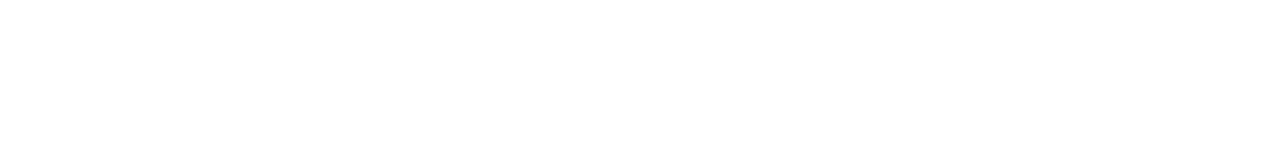
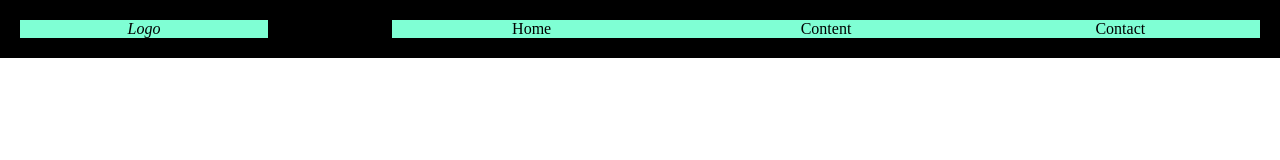
Before and after one commit to Pieris128/Web-Desing, a plain HTML site: page Other Projects/plantillas/responsive-flex-top-navbar/index.html in a window 1280 px wide. Drawn offline with Linux system fonts and the light colour scheme.

Commit message:
new nav-bar proyect

```diff
--- a/Other Projects/plantillas/responsive-flex-top-navbar/index.html
+++ b/Other Projects/plantillas/responsive-flex-top-navbar/index.html
@@ -5,8 +5,20 @@
     <meta http-equiv="X-UA-Compatible" content="IE=edge">
     <meta name="viewport" content="width=device-width, initial-scale=1.0">
     <title>Document</title>
+    <link rel="stylesheet" href="./css/main.css">
 </head>
 <body>
-
+    <header class="header">
+        <nav class="nav">
+            <div class="logo-container">
+                <i>Logo</i>
+            </div>
+            <ul class="links-container">
+                <li class="link">Home</li>
+                <li class="link">Content</li>
+                <li class="link">Contact</li>
+            </ul>
+        </nav>
+    </header>
 </body>
 </html>
--- /dev/null
+++ b/Other Projects/plantillas/responsive-flex-top-navbar/scss/main.scss
@@ -0,0 +1,44 @@
+body {
+    margin: 0;
+}
+
+header {
+    margin: 0;
+    padding: 0;
+
+    nav {
+        margin: 0;
+        padding: 20px;
+        background-color: black;
+        display: flex;
+        gap: 10%;
+
+        div {
+            margin: 0;
+            padding: 0;
+            background-color: aquamarine;
+            flex-basis: 20%;
+            text-align: center;
+
+        }
+        ul{
+            margin: 0;
+            padding: 0;
+            display: flex;
+            background-color: aquamarine;
+            flex-basis: 70%;
+            list-style-type: none;
+            gap: 15px;
+
+            li {
+                text-align: center;
+                flex: 1 1 100%;
+            }
+        }
+
+    }
+
+
+
+
+}
```
Also changed, not shown: Other Projects/plantillas/responsive-flex-top-navbar/css/main.css (added), Other Projects/plantillas/responsive-flex-top-navbar/main.css (deleted), 1 other file.
